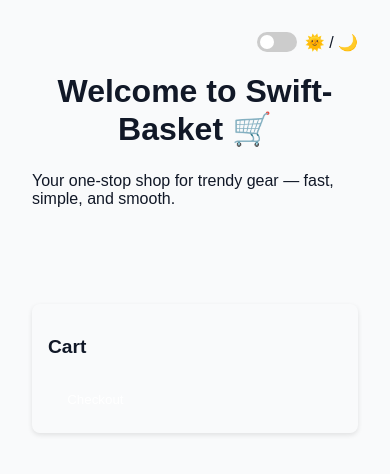
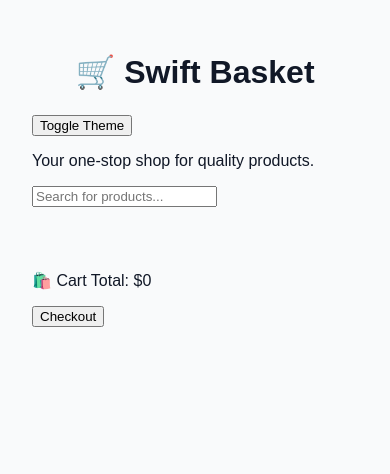
Before and after one commit to Tim21-cyber/e-commerce-project, a plain HTML site: page client/index.html in a window 390 px wide. Drawn offline with Linux system fonts and the light colour scheme; no server answers.

Commit message:
Add SPA fully responsive and visually impressive layout with correct HTML structure

```diff
--- a/client/index.html
+++ b/client/index.html
@@ -1,29 +1,25 @@
 
 <!DOCTYPE html>
-<html lang="en" data-theme="light">
+<html lang="en">
 <head>
   <meta charset="UTF-8" />
   <meta name="viewport" content="width=device-width, initial-scale=1.0"/>
-  <title>Swift-Basket</title>
+  <title>Swift Basket</title>
   <link rel="stylesheet" href="styles.css">
 </head>
 <body>
-  <div class="toggle-wrapper">
-    <label class="switch">
-      <input type="checkbox" id="theme-toggle">
-      <span class="slider round"></span>
-    </label>
-    <span class="theme-label">🌞 / 🌙</span>
+  <header>
+    <h1>🛒 Swift Basket</h1>
+    <button id="toggle-theme">Toggle Theme</button>
+    <p>Your one-stop shop for quality products.</p>
+  </header>
+  <div id="search-container">
+    <input type="text" id="search-input" placeholder="Search for products..." />
   </div>
-
-  <h1>Welcome to Swift-Basket 🛒</h1>
-  <p>Your one-stop shop for trendy gear — fast, simple, and smooth.</p>
-
-  <section id="products"></section>
-  <div id="cart">
-    <h2>Cart</h2>
-    <ul id="cart-items"></ul>
-    <button id="checkout-btn">Checkout</button>
+  <div id="products"></div>
+  <div id="cart-section">
+    <p id="cart-summary">🛍️ Cart Total: $0</p>
+    <button id="checkout">Checkout</button>
   </div>
   <script src="script.js"></script>
 </body>
```
